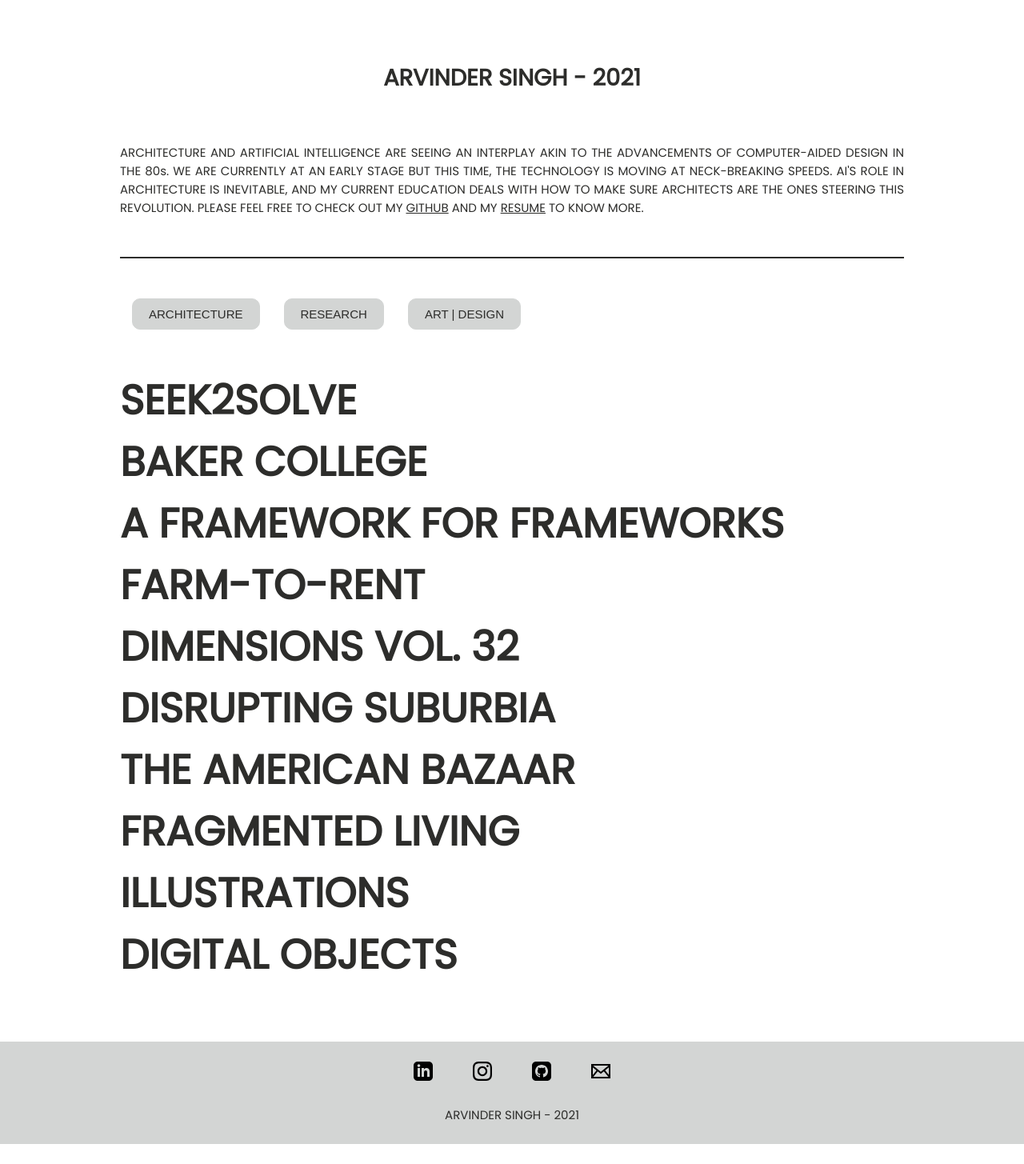
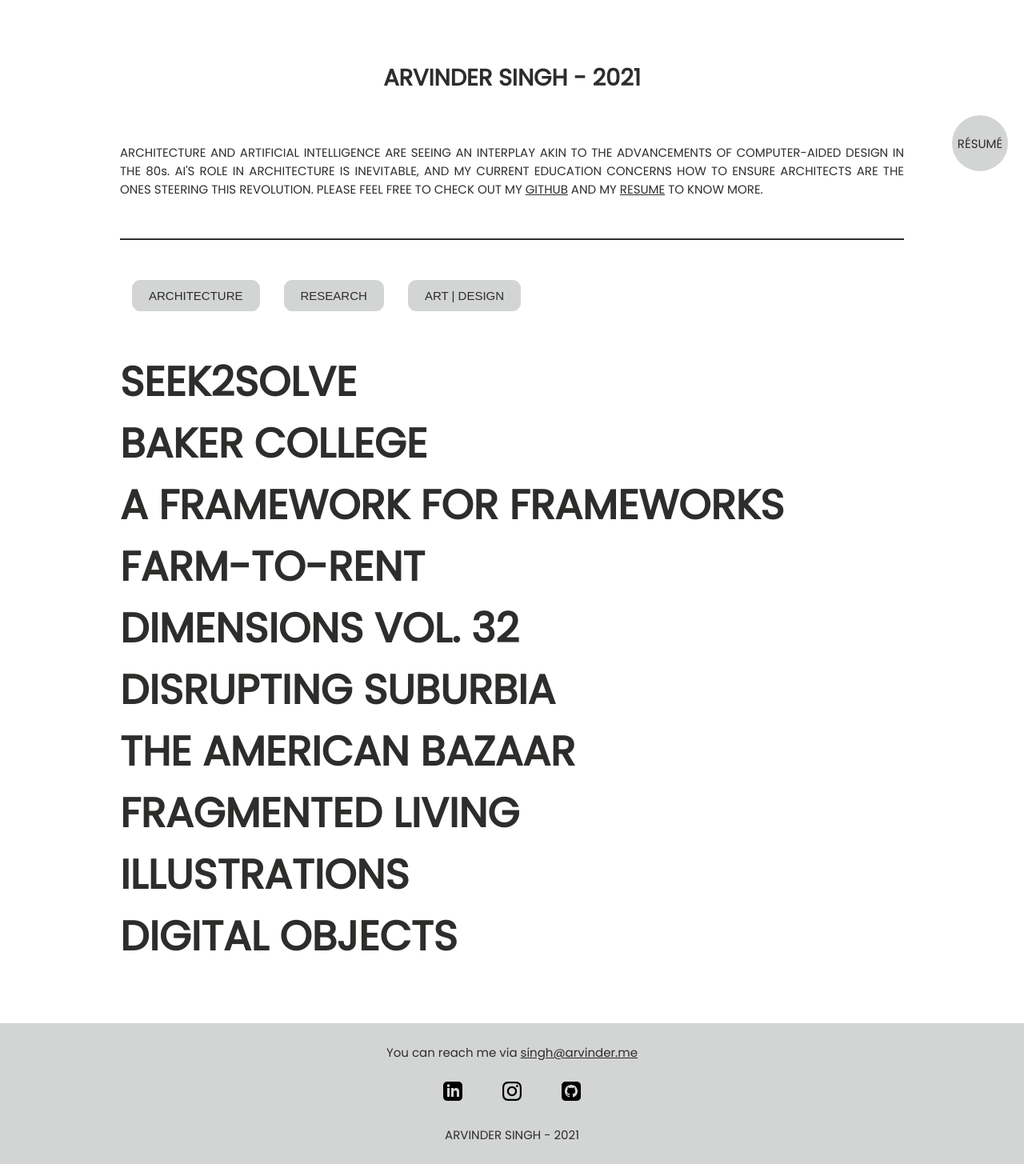
Before and after one commit to sardarchitect/portfolio, a React (Create React App) app: page / in a window 1280 px wide. Shown: the part 566-2021 px from the top of the page at 80% size. Before the commit the page ends 1996 px from the top, so only its background shows below. Built offline with nearby package versions, Linux system fonts and the light colour scheme.

Commit message:
proof-reading

```diff
--- a/src/App.js
+++ b/src/App.js
@@ -4,7 +4,7 @@ import { Switch, Route } from "react-router-dom";
 // COMPONENT IMPORTS
 import { Home } from "./components/pages/Home";
 import { Work } from "./components/pages/Work";
-import { Bio } from "./components/pages/Bio";
+// import { Bio } from "./components/pages/Bio";
 import { Error404 } from "./components/pages/Error404";
 import { WorkPage } from "./components/pages/WorkPage";
 // STYLE IMPORTS
--- a/src/components/global/Footer.js
+++ b/src/components/global/Footer.js
@@ -4,6 +4,10 @@ import "./_Footer.scss";
 export const Footer = () => {
   return (
     <footer>
+    <div className="footer__note">
+    <p>You can reach me via <a href="mailto: singh@arvinder.me">
+singh@arvinder.me</a></p>
+    </div>
       <div className="footer__contact">
         <a
           target="_blank"
@@ -47,7 +51,7 @@ export const Footer = () => {
            <path d="M19 0h-14c-2.761 0-5 2.239-5 5v14c0 2.761 2.239 5 5 5h14c2.762 0 5-2.239 5-5v-14c0-2.761-2.238-5-5-5zm-4.466 19.59c-.405.078-.534-.171-.534-.384v-2.195c0-.747-.262-1.233-.55-1.481 1.782-.198 3.654-.875 3.654-3.947 0-.874-.312-1.588-.823-2.147.082-.202.356-1.016-.079-2.117 0 0-.671-.215-2.198.82-.64-.18-1.324-.267-2.004-.271-.68.003-1.364.091-2.003.269-1.528-1.035-2.2-.82-2.2-.82-.434 1.102-.16 1.915-.077 2.118-.512.56-.824 1.273-.824 2.147 0 3.064 1.867 3.751 3.645 3.954-.229.2-.436.552-.508 1.07-.457.204-1.614.557-2.328-.666 0 0-.423-.768-1.227-.825 0 0-.78-.01-.055.487 0 0 .525.246.889 1.17 0 0 .463 1.428 2.688.944v1.489c0 .211-.129.459-.528.385-3.18-1.057-5.472-4.056-5.472-7.59 0-4.419 3.582-8 8-8s8 3.581 8 8c0 3.533-2.289 6.531-5.466 7.59z"/>
           </svg>
         </a>
-        <a href="mailto: singh@arvinder.me">
+        {/* <a href="mailto: singh@arvinder.me">
           <svg
             xmlns="http://www.w3.org/2000/svg"
             width="24"
@@ -56,7 +60,7 @@ export const Footer = () => {
           >
             <path d="M0 3v18h24v-18h-24zm6.623 7.929l-4.623 5.712v-9.458l4.623 3.746zm-4.141-5.929h19.035l-9.517 7.713-9.518-7.713zm5.694 7.188l3.824 3.099 3.83-3.104 5.612 6.817h-18.779l5.513-6.812zm9.208-1.264l4.616-3.741v9.348l-4.616-5.607z" />
           </svg>
-        </a>
+        </a> */}
       </div>
 
       <div className="footer__copyright">ARVINDER SINGH - 2021</div>
--- a/src/components/global/Nav.js
+++ b/src/components/global/Nav.js
@@ -1,18 +1,18 @@
 // MODULE IMPORTS
-import React, { useState } from "react";
-import { useLocation } from "react-router";
+import React from "react";
+// import { useLocation } from "react-router";
 // COMPONENT IMPORTS
 // STYLE IMPORTS
 import "./_Nav.scss";
 
 export const Nav = () => {
-  const location = useLocation();
+  // const location = useLocation();
 
   return (
     <nav>
       <div className="nav__header">
-        <a className="nav_title" target="_blank" href="/singh_resume_21.pdf">
-          RESUME
+        <a className="nav_title" target="_blank" rel="noreferrer" href="/singh_resume_21.pdf">
+          RÉSUMÉ
         </a>
       </div>
     </nav>
--- a/src/components/global/_footer.scss
+++ b/src/components/global/_footer.scss
@@ -8,6 +8,9 @@ footer{
     display: flex;
     flex-direction: column;
     text-align: center;
+    p{
+        margin: 0 0 25px;
+    }
     .footer__contact{
         display: flex;
         justify-content: center;
--- a/src/components/global/_nav.scss
+++ b/src/components/global/_nav.scss
@@ -8,10 +8,22 @@ nav {
     .nav__header {
         .nav_title{
             position: fixed;
+            bottom: 0;
             right: 0;
+            height: 70px;
+            width: 70px;
             margin: 20px;
             z-index: 999;
             text-decoration: none;
+            border-radius: 50%;
+            background-color: u.$secondaryColor;
+            display: flex;
+            align-items: center;
+            justify-content: center;
+        }
+        .nav_title:hover{
+            color: white;
+            background-color: u.$highlightColor;
         }
     }
 }
--- a/src/components/pages/Home.js
+++ b/src/components/pages/Home.js
@@ -1,6 +1,6 @@
 // MODULE IMPORTS
 import React from "react";
-import { Link } from "react-router-dom";
+// import { Link } from "react-router-dom";
 // STYLE IMPORTS
 import "./_Home.scss";
 
@@ -17,11 +17,10 @@ export const Home = () => {
       </div>
       <div className="Home__text">
         ARCHITECTURE AND ARTIFICIAL INTELLIGENCE ARE SEEING AN INTERPLAY AKIN TO
-        THE ADVANCEMENTS OF COMPUTER-AIDED DESIGN IN THE 80s. WE ARE CURRENTLY AT AN EARLY STAGE BUT THIS TIME, THE TECHNOLOGY IS MOVING AT NECK-BREAKING
-        SPEEDS. AI'S ROLE IN ARCHITECTURE IS INEVITABLE, AND MY CURRENT EDUCATION
-        DEALS WITH HOW TO MAKE SURE ARCHITECTS ARE THE ONES STEERING THIS
-        REVOLUTION. PLEASE FEEL FREE TO CHECK OUT MY <a target="_blank" href="https://github.com/sardarchitect">GITHUB</a> AND
-        MY <a target="_blank" href="singh_resume_21.pdf">RESUME</a> TO KNOW MORE.
+        THE ADVANCEMENTS OF COMPUTER-AIDED DESIGN IN THE 80s. AI'S ROLE IN ARCHITECTURE IS INEVITABLE, AND MY CURRENT EDUCATION
+        CONCERNS HOW TO ENSURE ARCHITECTS ARE THE ONES STEERING THIS
+        REVOLUTION. PLEASE FEEL FREE TO CHECK OUT MY <a target="_blank" rel="noreferrer" href="https://github.com/sardarchitect">GITHUB</a> AND
+        MY <a target="_blank" rel="noreferrer" href="singh_resume_21.pdf">RESUME</a> TO KNOW MORE.
       </div>
     </div>
   );
--- a/src/components/pages/WorkPage.js
+++ b/src/components/pages/WorkPage.js
@@ -82,7 +82,10 @@ export const WorkPage = () => {
               />
             )}
 
-            <p>{image.caption}</p>
+            <p
+            dangerouslySetInnerHTML={{ __html: image.caption }}
+            className="workpage__text__content"
+          />
           </div>
         ))}
       </div>
--- a/src/components/pages/_work.scss
+++ b/src/components/pages/_work.scss
@@ -61,6 +61,9 @@
 @media only screen and (max-width: 700px) {
   .Work {
     .Work_filter {
+      button{
+        margin: 5px;
+      }
       gap: 5px;
       button {
         padding: 10px;
--- a/src/components/pages/_workpage.scss
+++ b/src/components/pages/_workpage.scss
@@ -55,7 +55,7 @@
       height:50px;
     }
     position: fixed;
-    bottom: 0;
+    top: 0;
     left: 0;
     padding: 5px;
   }
```
Also changed, not shown: src/data/projectList.js (+18 -18 lines).
